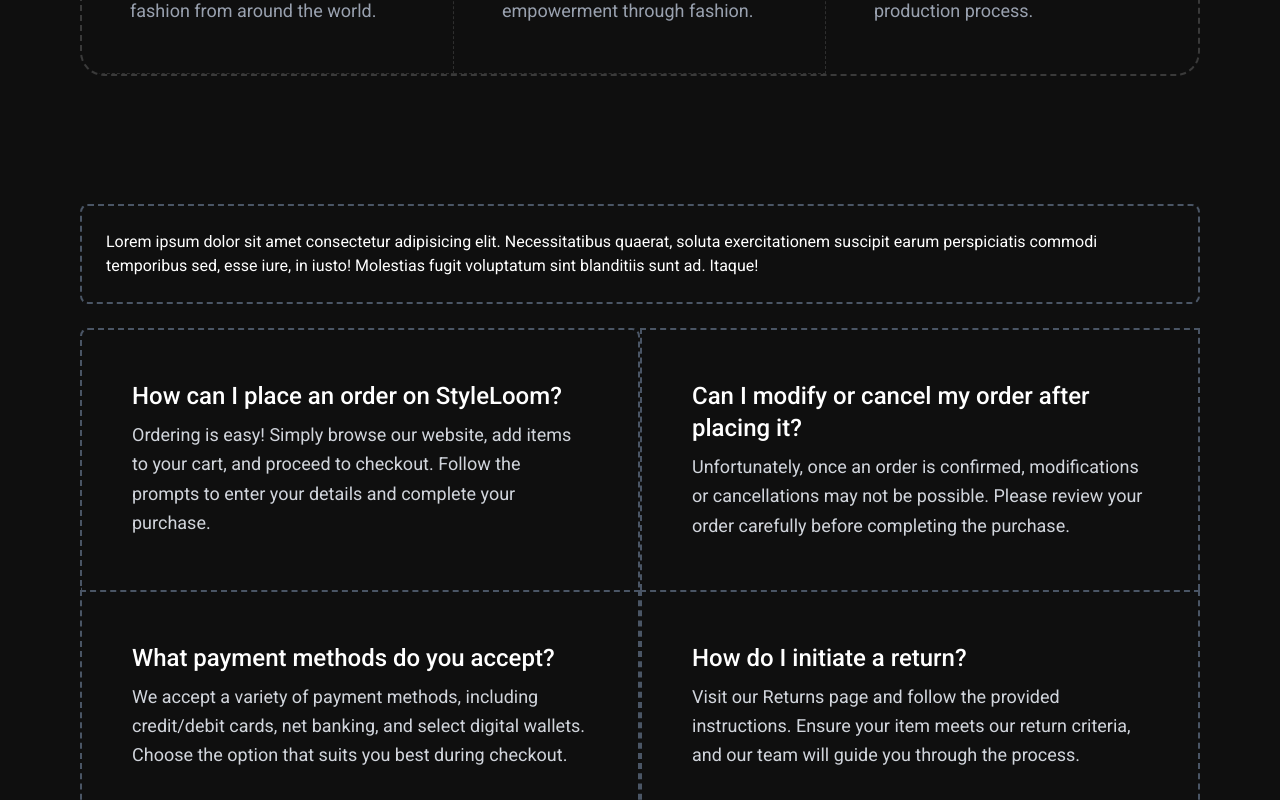
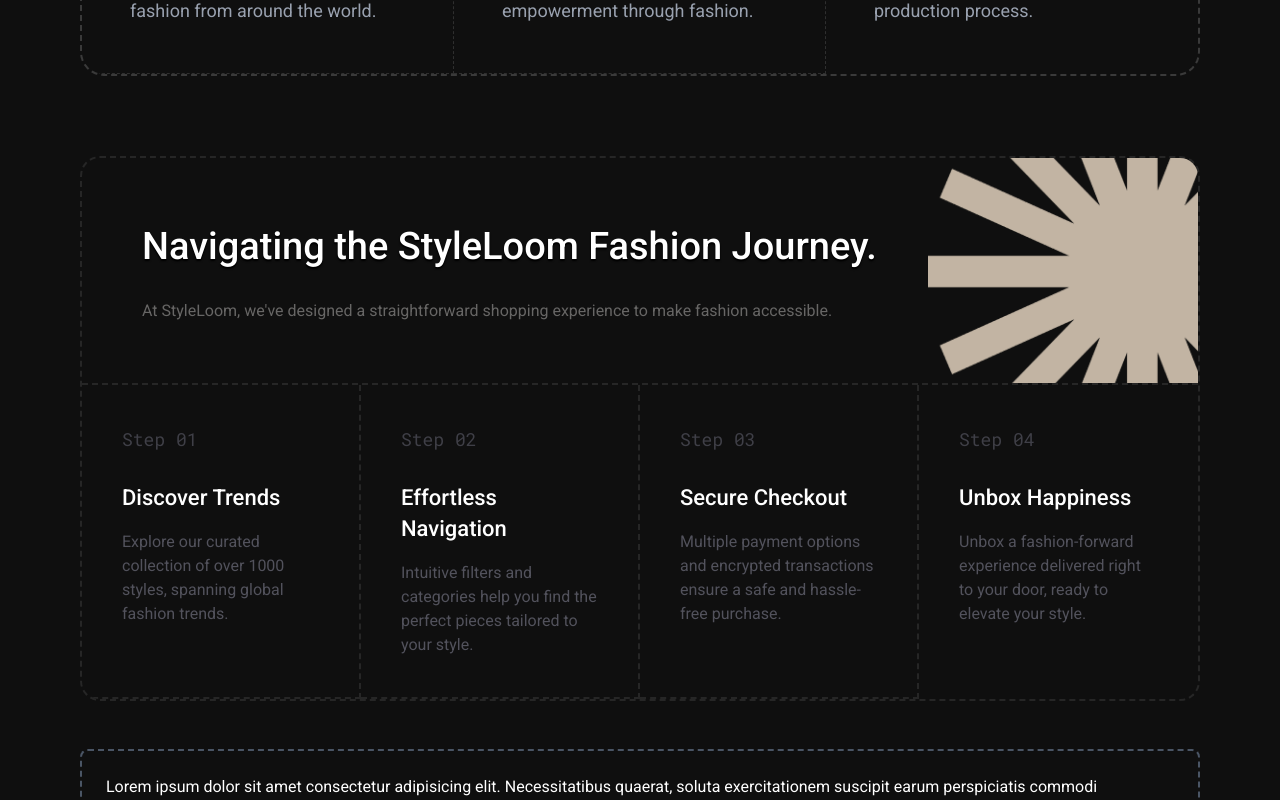
Before and after one commit to LunaQassrini996/Style.Loom-Graduated-Project-, a React (Vite) app: page / in a window 1280 px wide. Shown: the part 1800-2600 px from the top of the page. Built offline with nearby package versions, Linux system fonts and the light colour scheme.

Commit message:
Elevate your wardrobe section and fashion journey section and modified top banner section

```diff
--- /dev/null
+++ b/src/Components/ElevateYourWardrobeSection/ElevateYourWardrobeSection.tsx
@@ -0,0 +1,29 @@
+import { useNavigate } from "react-router-dom"
+
+export default function ElevateYourWardrobeSection() {
+  const navigate = useNavigate()
+
+  return (
+    <section className=" 2xl:px-[162px] lg:px-[80px] md:px-10 px-4">
+         <div className=" relative 2xl:py-[100px] lg:py-20 md:py-14 py-[50px] 2xl:pr-[142px] lg:pr-[120px] md:pr-[120px] pr-[30px] 2xl:pl-[100px] lg:pl-20 md:pl-14 pl-[30px] rounded-[20px] flex flex-col 2xl:flex-row lg:flex-row md:flex-row justify-between 2xl:items-center lg:items-center md:items-center items-start gap-[30px] bg-brown-70 overflow-hidden">
+
+        <div className="flex flex-col justify-start items-start gap-4">
+            <h2 className="text-dark-06 font-roboto font-medium 2xl:text-[58px] lg:text-5xl md:text-[38px] text-[38px] relative z-20 ">ELEVATE YOUR WARDROBE</h2>
+            <p className="text-dark-12 font-normal font-roboto 2xl:text-lg lg:text-base md:text-sm text-sm relative z-20 2xl:w-[84%] lg:w-full md:w-full w-full ">Don't miss out – experience the epitome of fashion by clicking 'Buy Now' and embrace a world of chic elegance delivered to your doorstep. Your style journey begins here.</p>
+        </div>
+        <div className="2xl:w-[159px] lg:w-[126px] md:w-[126px] w-full">
+            <button onClick={()=>navigate("/products")} className=" relative z-40 w-full flex justify-center items-center gap-1 bg-dark-12 2xl:px-6 lg:px-5 md:px-5 px-5 2xl:py-[18px] lg:py-[14px] md:py-[14px] py-[14px] rounded-xl font-roboto 2xl:text-lg lg:text-sm md:text-sm text-sm text-white">
+            <p className="whitespace-nowrap">Shop Now</p>
+            <img src="/images/linkArrow.svg"/>
+            </button>
+
+        </div>
+
+           <img className=" 2xl:w-[623px] lg:w-[524px] md:w-[524px] w-[306px]  absolute 2xl:bottom-0 lg:bottom-[7px] md:-bottom-2.5 bottom-52  2xl:right-0 lg:right-0 md:right-0 -right-20 " src="/assets/Images/Home page photos/Abstract Design (6).png"/>
+
+
+    </div>
+    </section>
+
+  )
+}
--- /dev/null
+++ b/src/Components/FashionJourneySection/FashionJourneySection.tsx
@@ -0,0 +1,79 @@
+import TopBanner from "../TopBanner/TopBanner";
+
+export default function FashionJourneySection() {
+  return (
+    <section className="2xl:px-[162px] lg:px-[80px] md:px-10 px-4 ">
+      <div className="border-2 border-dashed border-dark-15 rounded-[20px] overflow-hidden">
+        <div className="border-b-2 border-dashed border-dark-15">
+          <TopBanner
+            imgNumber={3}
+            paragraph="At StyleLoom, we've designed a straightforward shopping experience to make fashion accessible."
+            title="Navigating the StyleLoom Fashion Journey."
+          />
+        </div>
+
+        <div className="grid grid-cols-1 md:grid-cols-4 2xl:divide-x-2 lg:divide-x-2 md:divide-x-2 divide-y-2 divide-dashed divide-dark-15">
+          <div className="2xl:p-[50px] lg:p-10 md:p-10 p-[30px] flex flex-col justify-start items-start gap-[30px]">
+            <p className=" 2xl:text-xl lg:text-lg md:text-lg text-base font-normal font-mono text-zinc-700">
+              Step 01
+            </p>
+            <div className="flex flex-col justify-start items-start gap-4">
+              <h3 className="font-medium 2xl:text-[28px] lg:text-[22px] md:text-[22px] text-xl font-roboto text-white">
+                Discover Trends
+              </h3>
+              <p className="text-zinc-600 font-roboto font-normal 2xl:text-lg lg:text-base md:text-base text-sm">
+                Explore our curated collection of over 1000 styles, spanning
+                global fashion trends.
+              </p>
+            </div>
+          </div>
+
+          <div className="2xl:p-[50px] lg:p-10 md:p-10 p-[30px] flex flex-col justify-start items-start gap-[30px]">
+            <p className=" 2xl:text-xl lg:text-lg md:text-lg text-base font-normal font-mono text-zinc-700">
+              Step 02
+            </p>
+            <div className="flex flex-col justify-start items-start gap-4">
+              <h3 className="font-medium  2xl:text-[28px] lg:text-[22px] md:text-[22px] text-xl font-roboto text-white">
+                Effortless Navigation
+              </h3>
+              <p className="text-zinc-600 font-roboto font-normal 2xl:text-lg lg:text-base md:text-base text-sm">
+                Intuitive filters and categories help you find the perfect
+                pieces tailored to your style.
+              </p>
+            </div>
+          </div>
+
+          <div className="2xl:p-[50px] lg:p-10 md:p-10 p-[30px] flex flex-col justify-start items-start gap-[30px]">
+            <p className=" 2xl:text-xl lg:text-lg md:text-lg text-base font-normal font-mono text-zinc-700">
+              Step 03
+            </p>
+            <div className="flex flex-col justify-start items-start gap-4">
+              <h3 className="font-medium  2xl:text-[28px] lg:text-[22px] md:text-[22px] text-xl font-roboto text-white">
+                Secure Checkout
+              </h3>
+              <p className="text-zinc-600 font-roboto font-normal 2xl:text-lg lg:text-base md:text-base text-sm">
+                Multiple payment options and encrypted transactions ensure a
+                safe and hassle-free purchase.
+              </p>
+            </div>
+          </div>
+
+          <div className="2xl:p-[50px] lg:p-10 md:p-10 p-[30px] flex flex-col justify-start items-start gap-[30px]">
+            <p className=" 2xl:text-xl lg:text-lg md:text-lg text-base font-normal font-mono text-zinc-700">
+              Step 04
+            </p>
+            <div className="flex flex-col justify-start items-start gap-4">
+              <h3 className="font-medium  2xl:text-[28px] lg:text-[22px] md:text-[22px] text-xl font-roboto text-white">
+                Unbox Happiness
+              </h3>
+              <p className="text-zinc-600 font-roboto font-normal 2xl:text-lg lg:text-base md:text-base text-sm">
+                Unbox a fashion-forward experience delivered right to your door,
+                ready to elevate your style.
+              </p>
+            </div>
+          </div>
+        </div>
+      </div>
+    </section>
+  );
+}
--- a/src/Components/ShopNowBtn/ShopNowBtn.tsx
+++ b/src/Components/ShopNowBtn/ShopNowBtn.tsx
@@ -4,7 +4,7 @@
 export default function ShopNowBtn({path}:{path:string}) {
     const navigate=useNavigate()
     return (
-        <button onClick={()=>navigate(path)} className="cursor-pointer relative rounded-[12px] border border-dashed border-[#404040] 2xl:py-[18px] 2xl:px-6 py-3.5 px-5 bg-[#1F1F1F] text-white ">
+        <button onClick={()=>navigate(path)} className="cursor-pointer relative rounded-[12px] border border-dashed border-[#404040] 2xl:py-[18px] 2xl:px-6 py-3.5 px-5 bg-[#1F1F1F] text-white" >
             <div className="flex items-center gap-1">
                 <p className="2xl:text-[18px] text-[14px] leading-[150%] text-white">Shop Now</p>
                 <img src="/images/linkArrow.svg" className="2xl:size-[16.5px] size-[13.75px]" alt="" />
--- a/src/Components/TopBanner/TopBanner.tsx
+++ b/src/Components/TopBanner/TopBanner.tsx
@@ -1,16 +1,16 @@
 
 import FilterTabs from '../FilterTabs/FilterTabs'
 
-export default function TopBanner({ paragraph,title,tabs,imgNumber,action }: { tabs: string[],action:(name:string)=>void,imgNumber:number,paragraph:string,title:string }) {
+export default function TopBanner({ paragraph,title,tabs,imgNumber,action }: { tabs?: string[],action?:(name:string)=>void ,imgNumber:number,paragraph:string,title:string }) {
     return (
-        <div className='overflow-hidden  w-full flex flex-col 2xl:p-20 lg:p-[60px] py-[30px] px-5 2xl:gap-[50px] lg:gap-10 gap-[30px]  relative' >
-            <img src={`/images/abstractDesign${imgNumber}.png`} className='z-0 absolute right-0 top-[50%] translate-y-[-50%]  2xl:size-[300px] lg:size-[250px] max-lg:hidden' />
+        <div className='overflow-hidden w-full flex flex-col 2xl:py-20 2xl:pl-20 2xl:pr-[300px] lg:py-[60px] lg:pl-[60px] lg:pr-[250px] md:py-[40px] md:pl-[30px] md:pr-[150px] py-[30px] pl-5 pr-5  2xl:gap-[50px] lg:gap-10 gap-[30px]  relative' >
+            <img src={`/images/abstractDesign${imgNumber}.png`} className='z-0 absolute right-0 top-[50%] translate-y-[-50%]  2xl:size-[340px] lg:size-[270px] md:size-[150px] max-lg:hidden'/>
             <div className='flex flex-col 2xl:gap-[30px] lg:gap-6 gap-5 '>
-                <h1 className='z-10 text-shadow-black text-shadow-sm font-medium 2xl:text-5xl md:text-[38px] text-[28px]  text-white'>{title}</h1>
-                <p className="text-[18px] leading-[150%] text-[#676665]">{paragraph}</p>
+                <h1 className='z-10 text-shadow-black text-shadow-sm font-medium 2xl:text-5xl lg:text-[38px] md:text-[38px] text-[28px]  text-white'>{title}</h1>
+                <p className="2xl:text-xl lg:text-base md:text-sm text-sm  text-[#676665]">{paragraph}</p>
             </div>
             {
-                tabs.length > 0 &&
+               tabs&& tabs.length > 0 && action &&
                 <FilterTabs tabs={tabs} action={action} />
             }
         </div>
--- a/src/Pages/HomePage/HomePage.tsx
+++ b/src/Pages/HomePage/HomePage.tsx
@@ -1,6 +1,8 @@
 
 import CardContainer from '../../Components/CardContainer/CardContainer'
+import ElevateYourWardrobeSection from '../../Components/ElevateYourWardrobeSection/ElevateYourWardrobeSection'
 import FaqQuestions from '../../Components/FaqQuestions/FaqQuestions'
+import FashionJourneySection from '../../Components/FashionJourneySection/FashionJourneySection'
 import Hero from '../../Components/Hero/Hero'
 
 
@@ -12,7 +14,10 @@
           <Hero/>
         </div>
         <CardContainer/>
+        <FashionJourneySection/>
       <FaqQuestions/>
+      <ElevateYourWardrobeSection/>
+
     </div>
   )
 }
--- a/src/index.css
+++ b/src/index.css
@@ -15,6 +15,7 @@
     --color-brown-60: #AE9B84;
     --color-dark-06:#0F0F0F;
     --color-dark-10:#1A1A1A;
+    --color-dark-12: #1F1F1F;
     --color-dark-15:#262626;
     --color-dark-20:#333333;
     --color-brown-70:#C2B4A3;
```
Also changed, not shown: public/assets/Images/Home page photos/Abstract Design (6).png (added).
